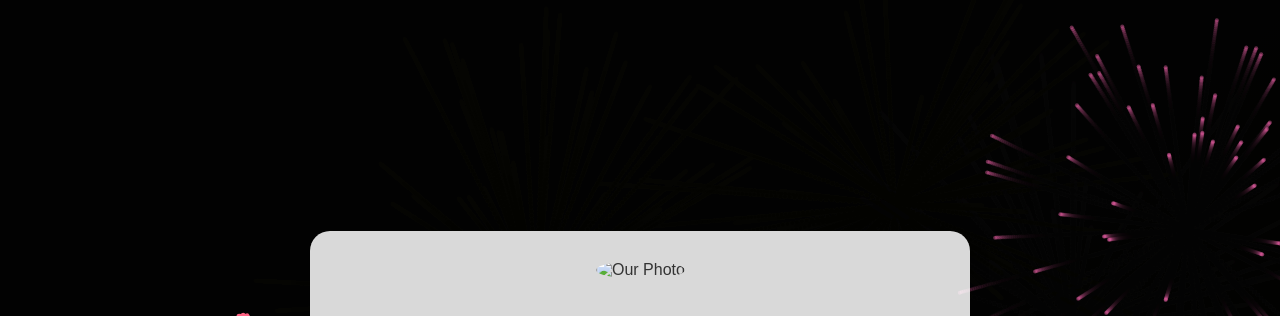
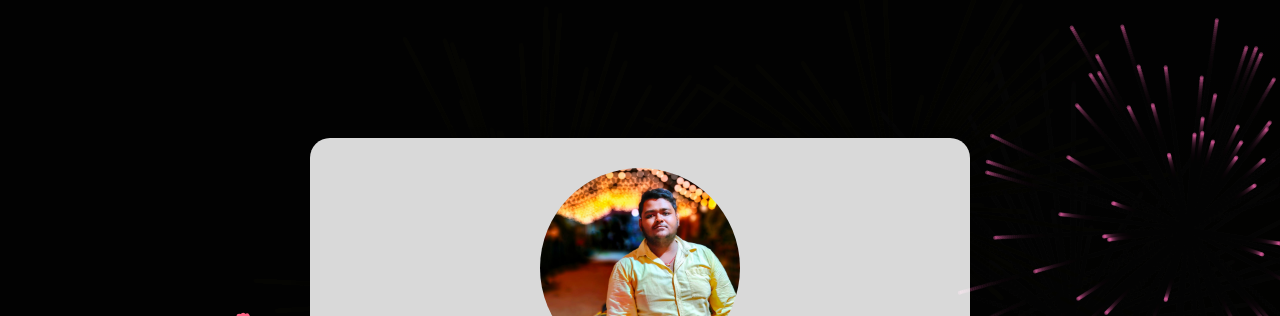
Before and after one commit to ruchita790/Index, a plain HTML site: page index.html in a window 1280 px wide. Shown: the top 316 px of the page. Drawn offline with Linux system fonts and the light colour scheme.

Commit message:
Update index.html

```diff
--- a/index.html
+++ b/index.html
@@ -146,7 +146,7 @@
 
 <!-- Main content -->
 <div class="container">
-    <img class="main-photo" src="photo1.jpg" alt="Our Photo">
+    <img class="main-photo" src="photo.jpg" alt="Our Photo">
     <h1>Happy Birthday, My Love 🎉💖</h1>
     <p>
         Every moment with you feels like a dream come true.
```
